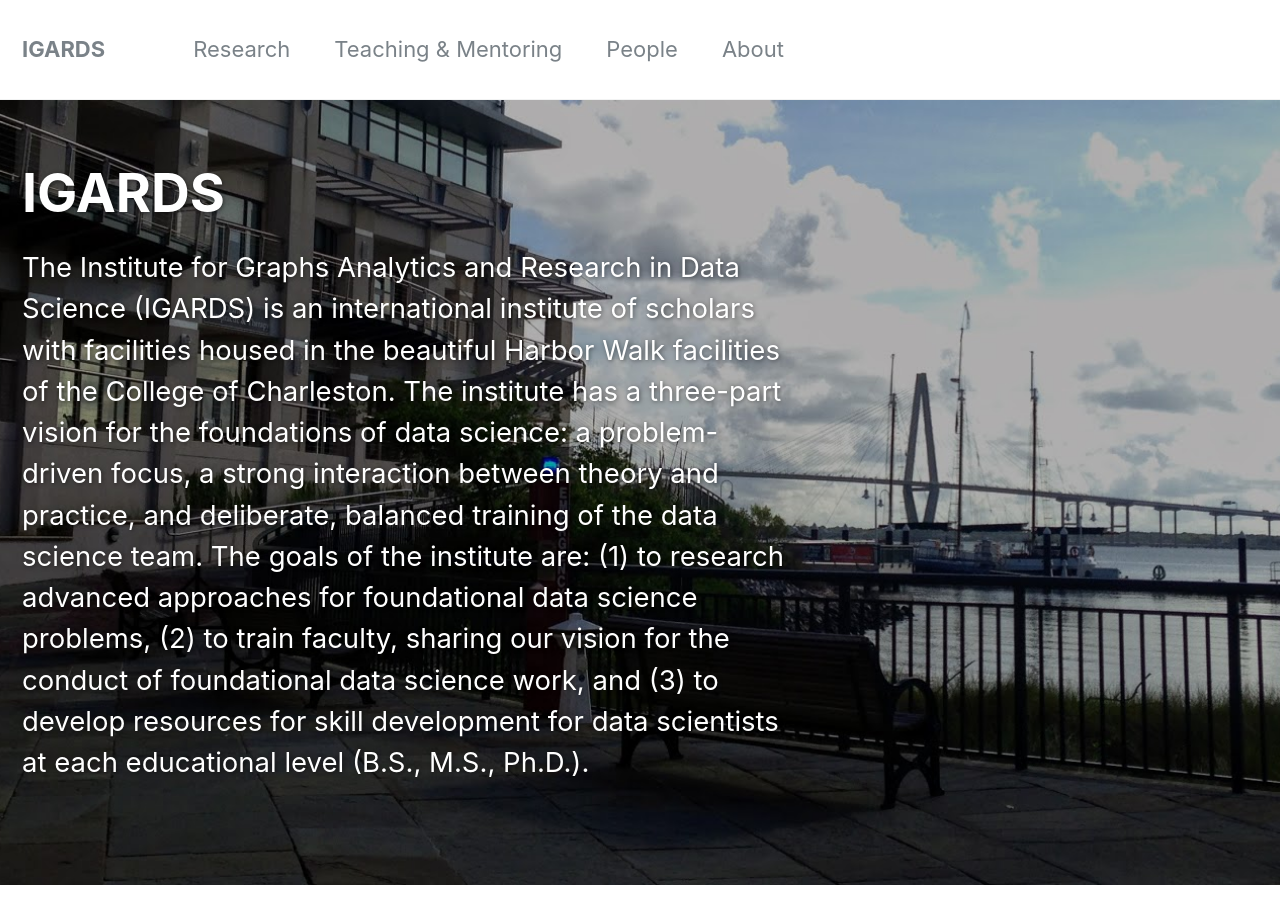
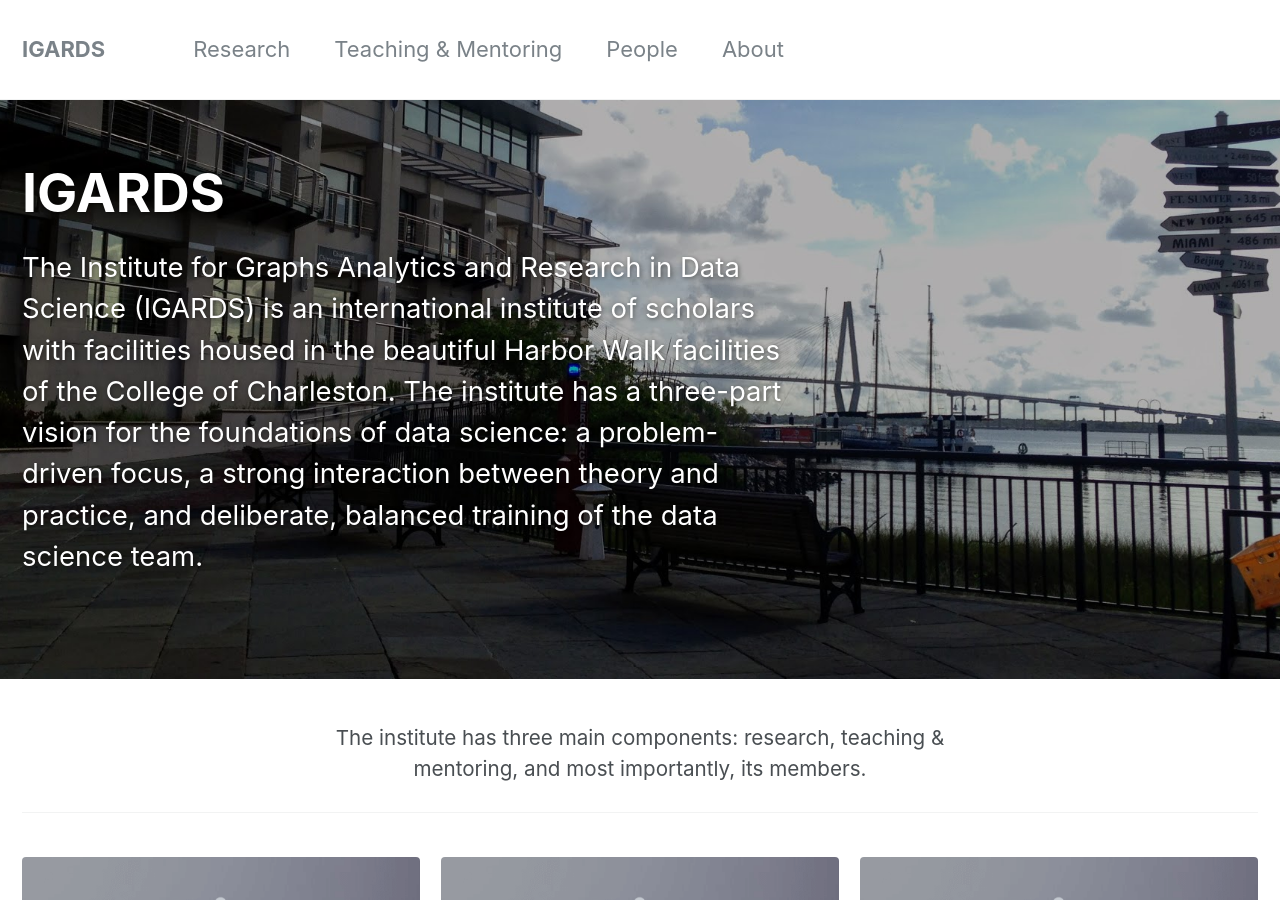
Before and after one commit to IGARDS/igards.github.io, a Jekyll site: the page built from _pages/home.md, in a window 1280 px wide and 900 px high. Built offline with Jekyll 4.4.1, drawn with Linux system fonts in a browser that asks for light colours.

Commit message:
Shortened the excerpt on the front page.

```diff
--- a/_pages/home.md
+++ b/_pages/home.md
@@ -7,7 +7,7 @@
   cta_label:
   cta_url:
   caption:
-excerpt: 'The Institute for Graphs Analytics and Research in Data Science (IGARDS) is an international institute of scholars with facilities housed in the beautiful Harbor Walk facilities of the College of Charleston. The institute has a three-part vision for the foundations of data science: a problem-driven focus, a strong interaction between theory and practice, and deliberate, balanced training of the data science team. The goals of the institute are: (1) to research advanced approaches for foundational data science problems, (2) to train faculty, sharing our vision for the conduct of foundational data science work, and (3) to develop resources for skill development for data scientists at each educational level (B.S., M.S., Ph.D.).'
+excerpt: 'The Institute for Graphs Analytics and Research in Data Science (IGARDS) is an international institute of scholars with facilities housed in the beautiful Harbor Walk facilities of the College of Charleston. The institute has a three-part vision for the foundations of data science: a problem-driven focus, a strong interaction between theory and practice, and deliberate, balanced training of the data science team.'
 feature_row:
   - image_path: mm-free-feature.png
     alt: "research"
```
